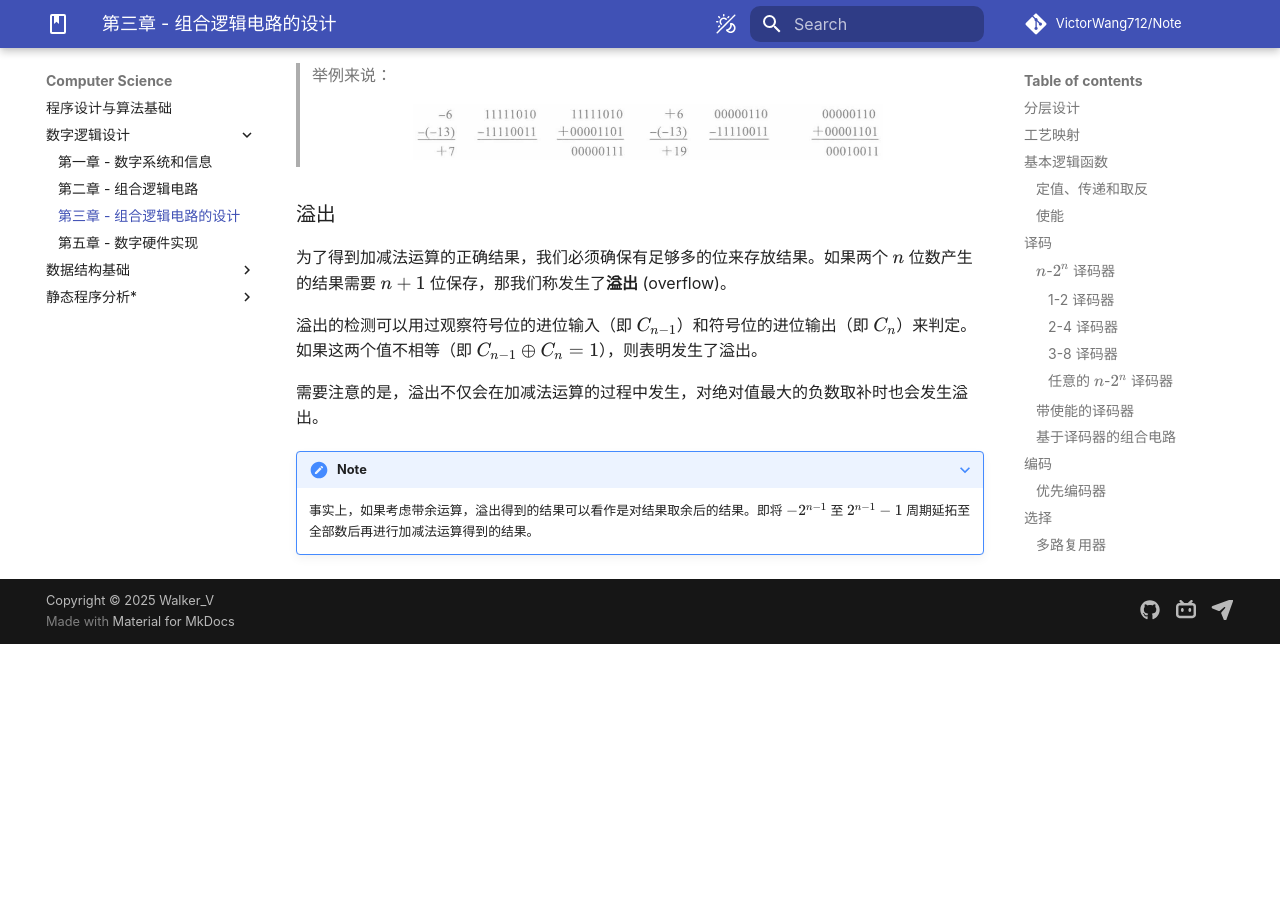
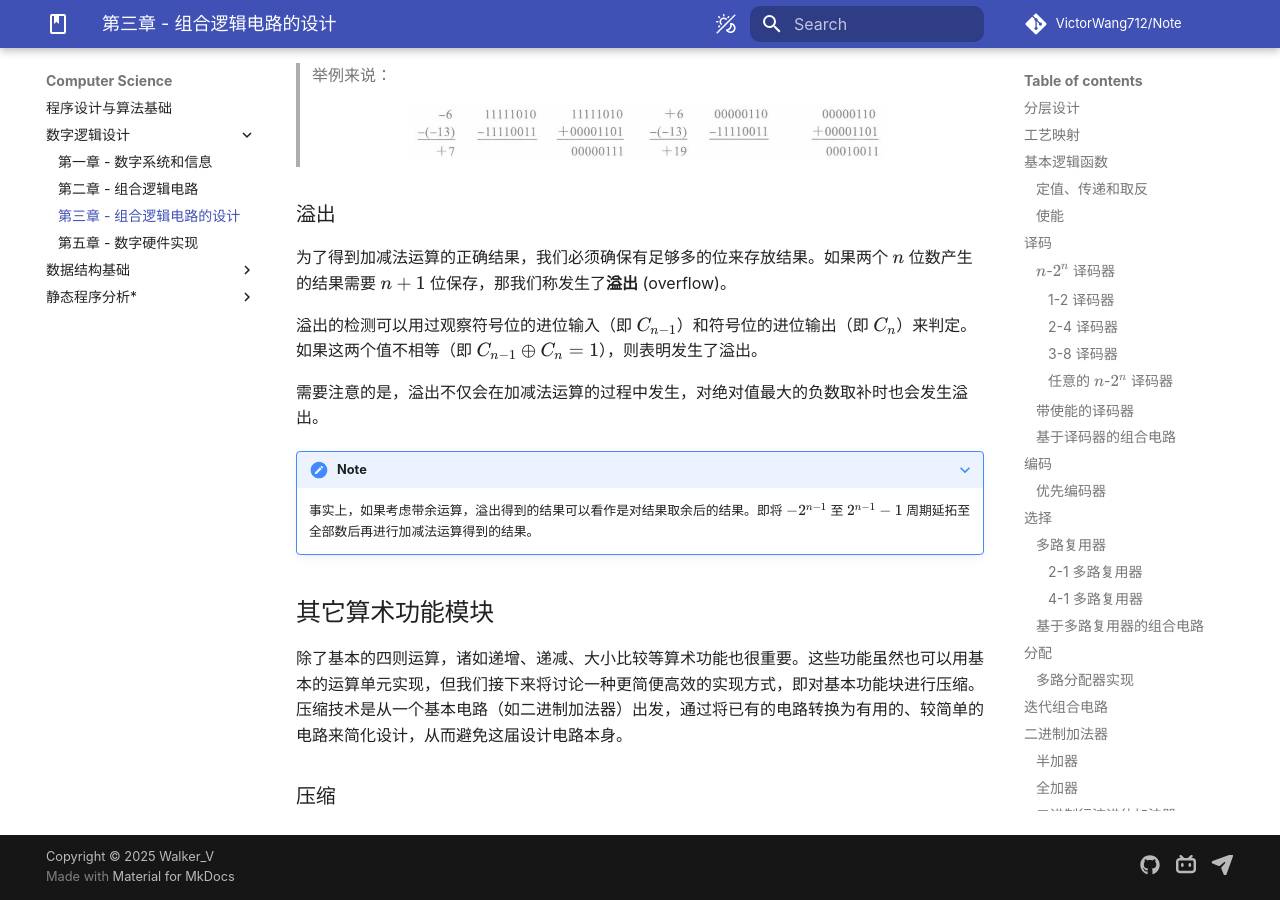
Before and after one commit to VictorWang712/Note, an MkDocs documentation site: the page built from docs/computer_science/digital_logic_design/chapter_3.md, in a window 1280 px wide and 900 px high, scrolled down 16701 px. Built offline with MkDocs 1.6.1 and Material for MkDocs 9.7.7, drawn with Linux system fonts in a browser that asks for light colours; some web fonts are replaced; comment, search, counter and statistics services are not loaded; before the commit the page ends 17345 px from its top, so only the background shows below that.

Commit message:
docs: Edit Digital Logic Design's Chapter 3

```diff
--- a/docs/computer_science/digital_logic_design/chapter_3.md
+++ b/docs/computer_science/digital_logic_design/chapter_3.md
@@ -444,3 +444,9 @@
 ???+ note
 
     事实上，如果考虑带余运算，溢出得到的结果可以看作是对结果取余后的结果。即将 $-2^{n - 1}$ 至 $2^{n - 1} - 1$ 周期延拓至全部数后再进行加减法运算得到的结果。
+
+## 其它算术功能模块
+
+除了基本的四则运算，诸如递增、递减、大小比较等算术功能也很重要。这些功能虽然也可以用基本的运算单元实现，但我们接下来将讨论一种更简便高效的实现方式，即对基本功能块进行压缩。压缩技术是从一个基本电路（如二进制加法器）出发，通过将已有的电路转换为有用的、较简单的电路来简化设计，从而避免这届设计电路本身。
+
+### 压缩
```
